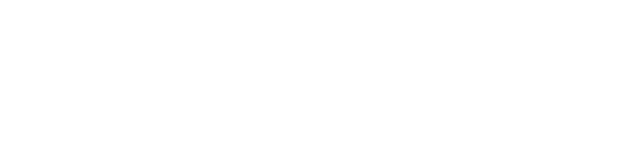
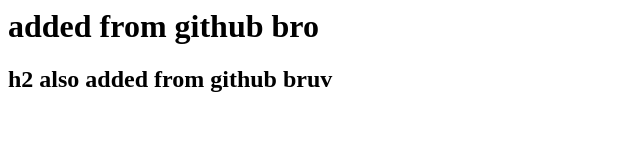
Before and after one commit to kaavinAK/git-tutorial, a plain HTML site: page index.html in a window 1280 px wide. Shown: the whole page, without its empty margins (0-640 px from the left). Drawn offline with Linux system fonts and the light colour scheme.

Commit message:
Update index.html

```diff
--- a/index.html
+++ b/index.html
@@ -5,7 +5,8 @@ sample title
 </title>
 </head>
 <body>
-
+  <h1>added from github bro</h1>
+  <h2>h2 also added from github bruv </h2>
 
 
 </body>
```
